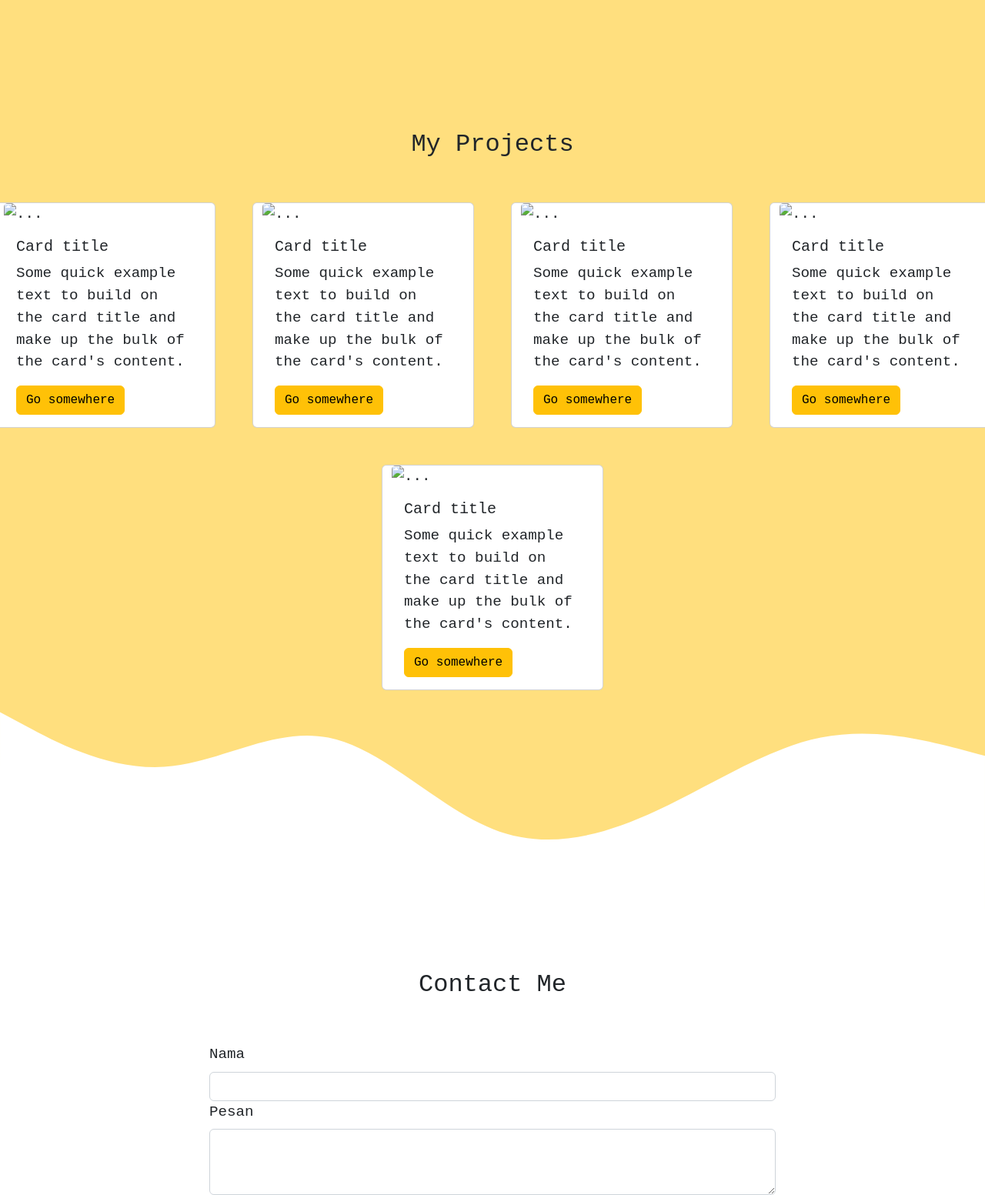
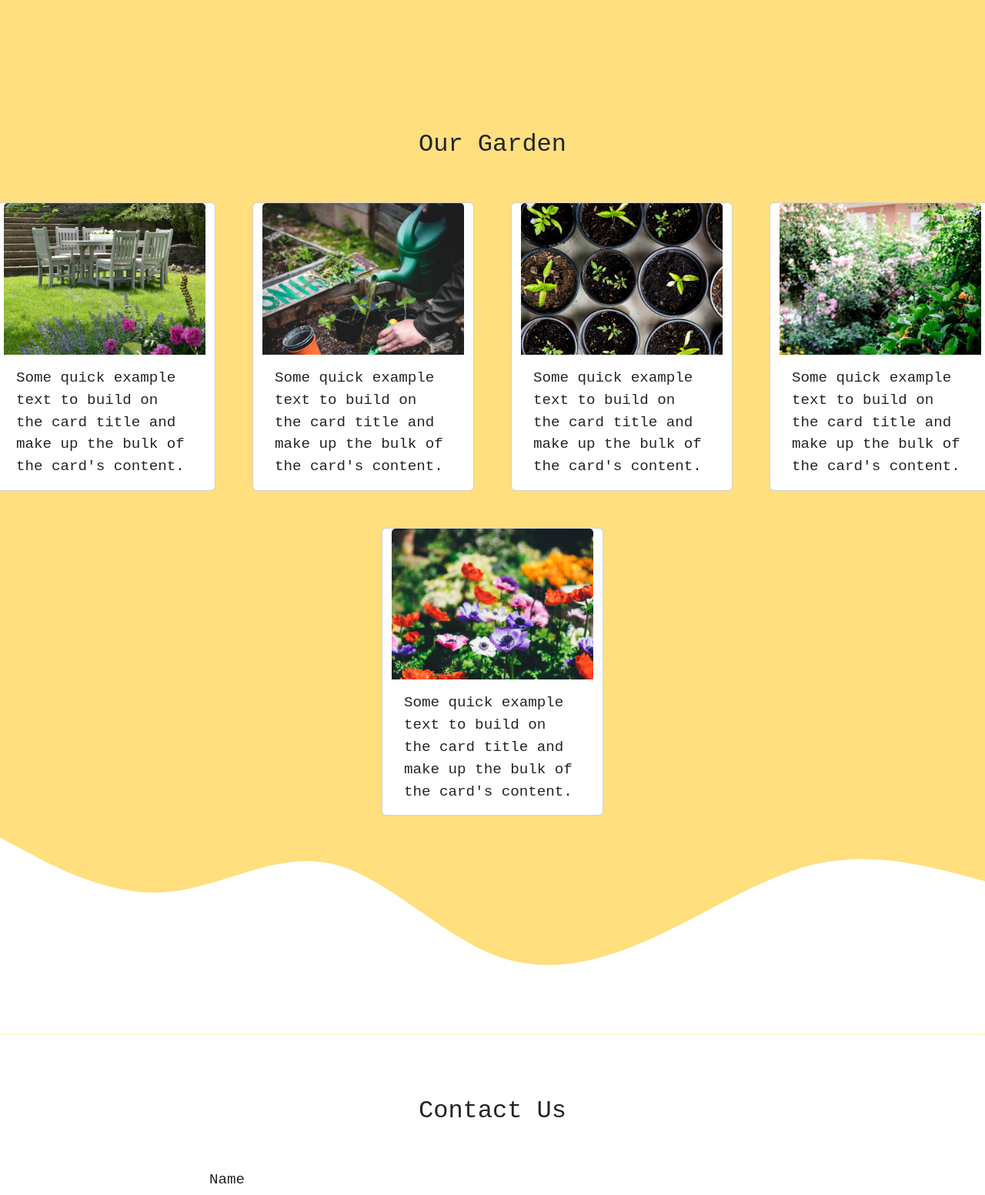
Before and after one commit to callingmic/callingmic.github.io, a plain HTML site: page index.html in a window 1280 px wide. Shown: the part 1247-2800 px from the top of the page at 77% size. Drawn offline with nearby package versions, Linux system fonts and the light colour scheme; a web font is replaced by a local one.

Commit message:
perubahan besar

```diff
--- a/index.html
+++ b/index.html
@@ -3,7 +3,7 @@
   <head>
     <meta charset="utf-8" />
     <meta name="viewport" content="width=device-width, initial-scale=1" />
-    <title>Mik 2nd</title>
+    <title>Lorem ipsum</title>
 
     <!-- BOOTSTRAP -->
     <link
@@ -29,12 +29,12 @@
     <!-- MY STYLE -->
     <link rel="stylesheet" href="style.css" />
   </head>
-  <body id="home">
+  <body id="home" class="overflow-x-hidden">
     <!-- NAVBAR START-->
     <nav class="navbar navbar-expand-lg bg-warning fixed-top">
       <div class="container">
         <a class="navbar-brand nav-link disabled hero handw" href="#home"
-          >Mik 2nd</a
+          >Lorem ipsum</a
         >
         <button
           class="navbar-toggler"
@@ -52,9 +52,9 @@
             <a class="nav-link active mx-3" aria-current="page" href="#home"
               >Home</a
             >
-            <a class="nav-link mx-3" href="#about">About Me</a>
-            <a class="nav-link mx-3" href="#project">My Project</a>
-            <a class="nav-link mx-3" href="#contact">Contact Me</a>
+            <a class="nav-link mx-3" href="#about">About Us</a>
+            <a class="nav-link mx-3" href="#project">Our Garden</a>
+            <a class="nav-link mx-3" href="#contact">Contact Us</a>
           </div>
         </div>
       </div>
@@ -65,15 +65,15 @@
     <section class="jumbotron text-center">
       <img
         class="rounded-circle border-warning"
-        src="img/photo.png"
+        src="img/profile.jpeg"
         width="200px"
         alt="gambar"
       />
       <h1 class="display-3 handw" style="text-shadow: var(--shadow)">
-        Mik Second
+        Lorem ipsum
       </h1>
       <h5 class="lead handw" style="text-shadow: var(--shadow)">
-        Gaming | NoLep
+        Lorem | ipsum dolor
       </h5>
       <svg xmlns="http://www.w3.org/2000/svg" viewBox="0 0 1440 320">
         <path
@@ -90,7 +90,7 @@
       <div class="container">
         <div class="row text-center">
           <div class="col">
-            <h2 class="pb-5">About Me</h2>
+            <h2 class="pb-5">About Us</h2>
           </div>
         </div>
         <div class="row row-2 justify-content-center fs-5">
@@ -123,62 +123,58 @@
     <!-- PROJECT START -->
     <section id="project" class="jumbotron">
       <div class="text-center">
-        <h2 class="pb-5">My Projects</h2>
+        <h2 class="pb-5">Our Garden</h2>
       </div>
+
+      <!-- CARD -->
       <div class="row justify-content-center gap-5">
-        <div class="card col-md-4" style="width: 18rem">
-          <img src="..." class="card-img-top" alt="..." />
+        <div class="card" style="width: 18rem">
+          <img src="img/1.jpeg" class="card-img-top" alt="..." />
           <div class="card-body">
-            <h5 class="card-title">Card title</h5>
             <p class="card-text">
               Some quick example text to build on the card title and make up the
               bulk of the card's content.
             </p>
-            <a href="#" class="btn btn-warning">Go somewhere</a>
           </div>
         </div>
-        <div class="card col-md-4" style="width: 18rem">
-          <img src="..." class="card-img-top" alt="..." />
+
+        <div class="card" style="width: 18rem">
+          <img src="img/2.jpeg" class="card-img-top" alt="..." />
           <div class="card-body">
-            <h5 class="card-title">Card title</h5>
             <p class="card-text">
               Some quick example text to build on the card title and make up the
               bulk of the card's content.
             </p>
-            <a href="#" class="btn btn-warning">Go somewhere</a>
           </div>
         </div>
-        <div class="card col-md-4" style="width: 18rem">
-          <img src="..." class="card-img-top" alt="..." />
+
+        <div class="card" style="width: 18rem">
+          <img src="img/3.jpeg" class="card-img-top" alt="..." />
           <div class="card-body">
-            <h5 class="card-title">Card title</h5>
             <p class="card-text">
               Some quick example text to build on the card title and make up the
               bulk of the card's content.
             </p>
-            <a href="#" class="btn btn-warning">Go somewhere</a>
           </div>
         </div>
-        <div class="card col-md-4" style="width: 18rem">
-          <img src="..." class="card-img-top" alt="..." />
+
+        <div class="card" style="width: 18rem">
+          <img src="img/4.jpeg" class="card-img-top" alt="..." />
           <div class="card-body">
-            <h5 class="card-title">Card title</h5>
             <p class="card-text">
               Some quick example text to build on the card title and make up the
               bulk of the card's content.
             </p>
-            <a href="#" class="btn btn-warning">Go somewhere</a>
           </div>
         </div>
-        <div class="card col-md-4" style="width: 18rem">
-          <img src="..." class="card-img-top" alt="..." />
+
+        <div class="card" style="width: 18rem">
+          <img src="img/5.jpeg" class="card-img-top" alt="..." />
           <div class="card-body">
-            <h5 class="card-title">Card title</h5>
             <p class="card-text">
               Some quick example text to build on the card title and make up the
               bulk of the card's content.
             </p>
-            <a href="#" class="btn btn-warning">Go somewhere</a>
           </div>
         </div>
       </div>
@@ -197,14 +193,14 @@
       <div class="container">
         <div class="row text-center">
           <div class="col">
-            <h2 class="pb-5">Contact Me</h2>
+            <h2 class="pb-5">Contact Us</h2>
           </div>
         </div>
         <div class="row justify-content-center">
           <div class="col-8">
             <form>
               <div class="mb-3">
-                <label for="name" class="form-label">Nama</label>
+                <label for="name" class="form-label">Name</label>
                 <input
                   type="text"
                   class="form-control"
@@ -212,7 +208,7 @@
                   aria-describedby="name"
                 />
                 <div class="mb-3">
-                  <label for="pesan" class="form-label">Pesan</label>
+                  <label for="pesan" class="form-label">Message</label>
                   <textarea
                     class="form-control"
                     id="exampleFormControlTextarea1"
@@ -220,7 +216,7 @@
                   ></textarea>
                 </div>
               </div>
-              <button type="submit" class="btn btn-warning">Kirim</button>
+              <button type="submit" class="btn btn-warning">Send</button>
             </form>
           </div>
         </div>
@@ -246,8 +242,8 @@
           <a href="#home"><i class="bi bi-facebook text-primary mx-3"></i></a>
         </div>
         <div class="pb-2 pt-3">
-          Created with <i class="bi bi-heart-fill text-danger pe-2"></i>by
-          <b class="text-dark"> Mik Second</b>
+          Dibuat dengan <i class="bi bi-heart-fill text-danger pe-2"></i>oleh
+          abang <b class="text-dark"> Mik2nd</b>.
         </div>
       </div>
     </footer>
--- a/style.css
+++ b/style.css
@@ -6,24 +6,22 @@ body {
   font-size: 1.2rem;
   font-family: "Ubuntu Sans Mono", monospace;
 }
-
 .handw {
   font-family: "Briem Hand", cursive;
 }
-
 .hero {
   font-size: 2rem;
   text-shadow: var(--shadow);
 }
-
 .jumbotron {
-  background-color: #ffdf7e;
-}
-
-#project {
   background-color: #ffdf7e;
 }
 
 section {
   padding-top: 5rem;
 }
+
+#project {
+  background-color: #ffdf7e;
+  overflow-x: hidden;
+}
```
Also changed, not shown: pages/psx-tembuddies.html (deleted, +0 -10 lines), img/1.jpeg (added), img/2.jpeg (added), img/3.jpeg (added), img/4.jpeg (added), img/5.jpeg (added), img/clans.png (deleted), img/photo.png (deleted), img/profile.jpeg (added).
